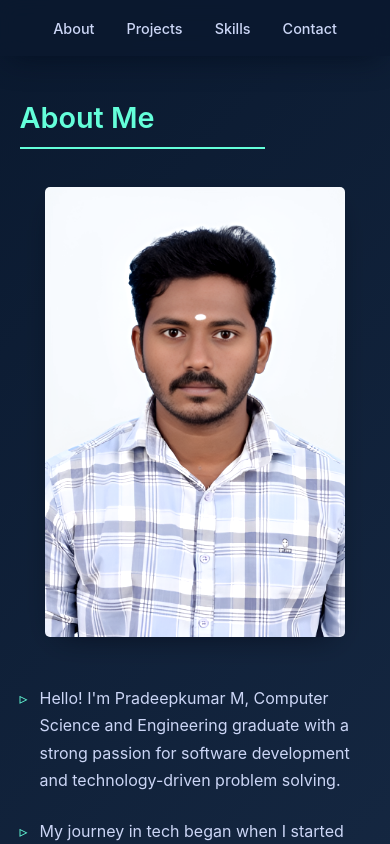
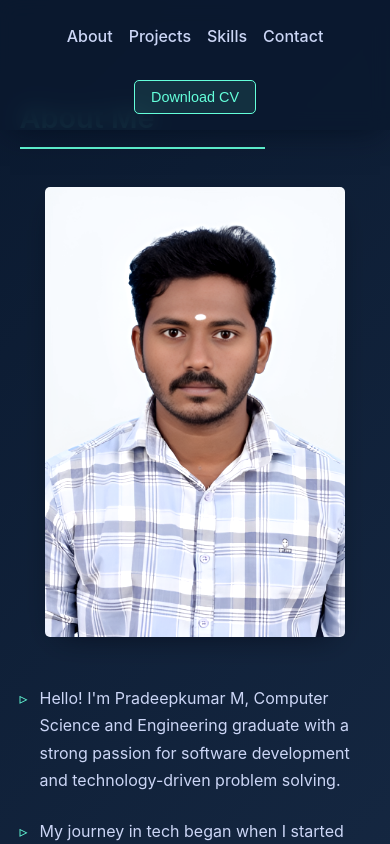
Before and after one commit to Pradeepkumar2611/Portfolio, a React (Create React App) app: page / in a window 390 px wide. Shown: the top 844 px of the page. Built offline with nearby package versions, Linux system fonts and the light colour scheme.

Commit message:
cv added

```diff
--- a/src/assets/Styles/Header.css
+++ b/src/assets/Styles/Header.css
@@ -91,7 +91,7 @@
     top: 20px;
   }
 } */
- .header {
+ /* .header {
   position: fixed;
   top: 0;
   left: 0;
@@ -176,4 +176,138 @@
   .nav-list a {
     font-size: 0.9rem;
   }
+} */
+ .header {
+  position: fixed;
+  top: 0;
+  left: 0;
+  width: 100%;
+  z-index: 1000;
+  background: rgba(10, 25, 47, 0.9);
+  backdrop-filter: blur(10px);
+  box-shadow: 0 10px 30px -10px rgba(2, 12, 27, 0.7);
+  transition: all 0.25s cubic-bezier(0.645, 0.045, 0.355, 1);
 }
+
+.nav-container {
+  display: flex;
+  justify-content: space-between;
+  align-items: center;
+  max-width: 1200px;
+  margin: 0 auto;
+  padding: 1.5rem 2rem;
+  position: relative;
+}
+
+.nav-list {
+  display: flex;
+  justify-content: center;
+  align-items: center;
+  margin: 0;
+  padding: 0;
+  list-style: none;
+  flex-grow: 1;
+}
+
+.nav-list li {
+  margin: 0 1.5rem;
+}
+
+.nav-list a {
+  color: #ccd6f6;
+  text-decoration: none;
+  font-size: 1.1rem;
+  font-weight: 500;
+  transition: color 0.3s ease;
+  padding: 0.5rem 0;
+  position: relative;
+}
+
+.nav-list a:hover {
+  color: #64ffda;
+}
+
+.nav-list a::before {
+  content: '';
+  position: absolute;
+  width: 0;
+  height: 2px;
+  bottom: 0;
+  left: 0;
+  background-color: #64ffda;
+  visibility: hidden;
+  transition: all 0.3s ease-in-out;
+}
+
+.nav-list a:hover::before {
+  visibility: visible;
+  width: 100%;
+}
+
+.download-btn {
+  background-color: rgba(100, 255, 218, 0.1);
+  color: #64ffda;
+  border: 1px solid #64ffda;
+  padding: 0.5rem 1.5rem;
+  border-radius: 5px;
+  font-size: 1rem;
+  font-weight: 500;
+  cursor: pointer;
+  transition: all 0.3s cubic-bezier(0.645, 0.045, 0.355, 1);
+  margin-left: 2rem;
+  white-space: nowrap;
+}
+
+.download-btn:hover {
+  background-color: rgba(100, 255, 218, 0.2);
+  transform: translateY(-2px);
+  box-shadow: 0 5px 15px rgba(100, 255, 218, 0.3);
+}
+
+/* Responsive Styles */
+@media (max-width: 992px) {
+  .nav-container {
+    padding: 1.5rem;
+  }
+
+  .nav-list li {
+    margin: 0 1rem;
+  }
+}
+
+@media (max-width: 768px) {
+  .nav-container {
+    flex-direction: column;
+    padding: 1rem;
+  }
+
+  .nav-list {
+    flex-wrap: wrap;
+    justify-content: center;
+    margin-bottom: 1rem;
+  }
+
+  .nav-list li {
+    margin: 0.5rem 1rem;
+  }
+
+  .download-btn {
+    margin-left: 0;
+    margin-top: 0.5rem;
+  }
+}
+
+@media (max-width: 480px) {
+  .nav-list li {
+    margin: 0.5rem;
+  }
+
+  .nav-list a {
+    font-size: 1rem;
+  }
+
+  .download-btn {
+    padding: 0.5rem 1rem;
+    font-size: 0.9rem;
+  }
+}
--- a/src/components/Header.js
+++ b/src/components/Header.js
@@ -1,16 +1,29 @@
 import React from 'react';
 import '../assets/Styles/Header.css';
+import resumePDF from '../assets/Documents/Pradeep_resume.pdf';
 
 const Header = () => {
+  const handleDownload = () => {
+    const link = document.createElement('a');
+    link.href = resumePDF;
+    link.download = 'Pradeepkumar-Resume.pdf';
+    document.body.appendChild(link);
+    link.click();
+    document.body.removeChild(link);
+  };
+
   return (
     <header className="header">
-      <nav>
+      <nav className="nav-container">
         <ul className="nav-list">
           <li><a href="#about">About</a></li>
           <li><a href="#projects">Projects</a></li>
           <li><a href="#skills">Skills</a></li>
           <li><a href="#contact">Contact</a></li>
         </ul>
+        <button onClick={handleDownload} className="download-btn">
+          Download CV
+        </button>
       </nav>
     </header>
   );
```
Also changed, not shown: 1 other file (tests, documents, lock files or other folders).
